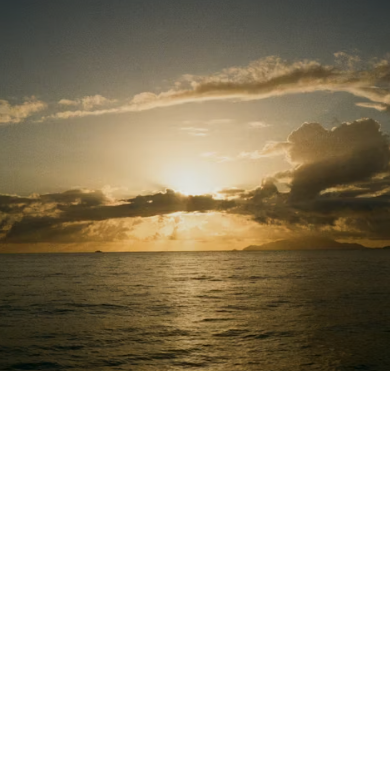
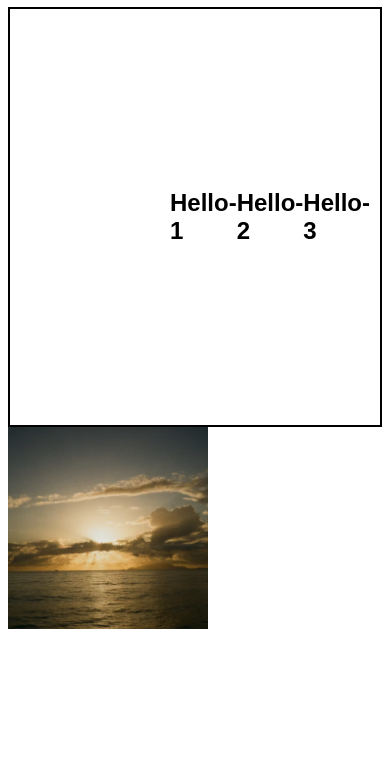
Before and after one commit to codex-assignments/w2-d5-framework-project, a plain HTML site: page index.html in a window 390 px wide. Shown: the part 73-844 px from the top of the page. Drawn offline with Linux system fonts and the light colour scheme.

Commit message:
added css with responsive rem

```diff
--- a/index.html
+++ b/index.html
@@ -4,7 +4,7 @@
     <meta charset="UTF-8">
     <meta name="viewport" content="width=device-width, initial-scale=1.0">
     <title>Framework: Responsive Containers</title>
-    <link rel="stylesheet" href="reset.css">
+    <!-- <link rel="stylesheet" href="reset.css"> -->
     <link rel="stylesheet" href="style.css">
 </head>
 <body>
--- a/style.css
+++ b/style.css
@@ -1,4 +1,26 @@
+
+html {
+    /* change the root/parent font size will change the rem unit for children */
+    font-size: 10px;
+}
+
+body {
+    font-family: Arial, Helvetica, sans-serif;
+    font-size: 1.6rem;
+}
+
+/* ROOT EM  */
+
+
+
 .wrapper {
     display: flex;
     justify-content: space-between;
+    border: 0.2rem solid black;
+    padding: 10em;
+    margin: calc(.25=10em);
 }
+
+img {
+    width: 20rem;
+}
```
